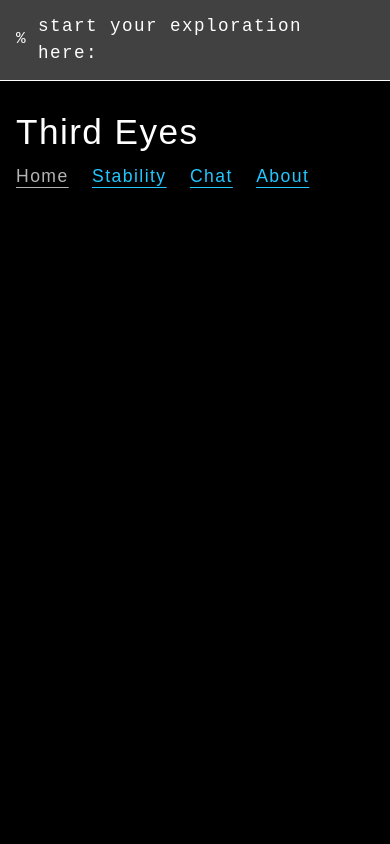
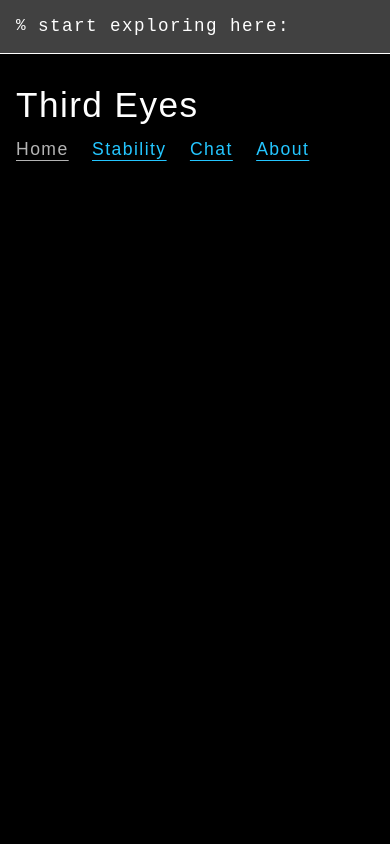
Before and after one commit to mechaneyes/aframe, a Next.js app: page / in a window 390 px wide. Shown: the top 844 px of the page. Built offline with nearby package versions, Linux system fonts and the light colour scheme; a web font is replaced by a local one.

Commit message:
changed copy in prompt form
+ text was wrapping on some mobile displays

```diff
--- a/app/chat/page.js
+++ b/app/chat/page.js
@@ -108,7 +108,7 @@ export default function Chat() {
   //
   useEffect(() => {
     let i = 0;
-    const copy = "start your exploration here: ";
+    const copy = "start exploring here: ";
     const speed = 50;
     function writeTyper() {
       if (i < copy.length) {
--- a/app/page.js
+++ b/app/page.js
@@ -70,7 +70,7 @@ export default function Home() {
   //
   useEffect(() => {
     let i = 0;
-    const copy = "start your exploration here: ";
+    const copy = "start exploring here: ";
     const speed = 50;
     function writeTyper() {
       if (i < copy.length) {
--- a/app/stability/page.js
+++ b/app/stability/page.js
@@ -70,7 +70,7 @@ export default function Home() {
   //
   useEffect(() => {
     let i = 0;
-    const copy = "start your exploration here: ";
+    const copy = "start exploring here: ";
     const speed = 50;
     function writeTyper() {
       if (i < copy.length) {
```
